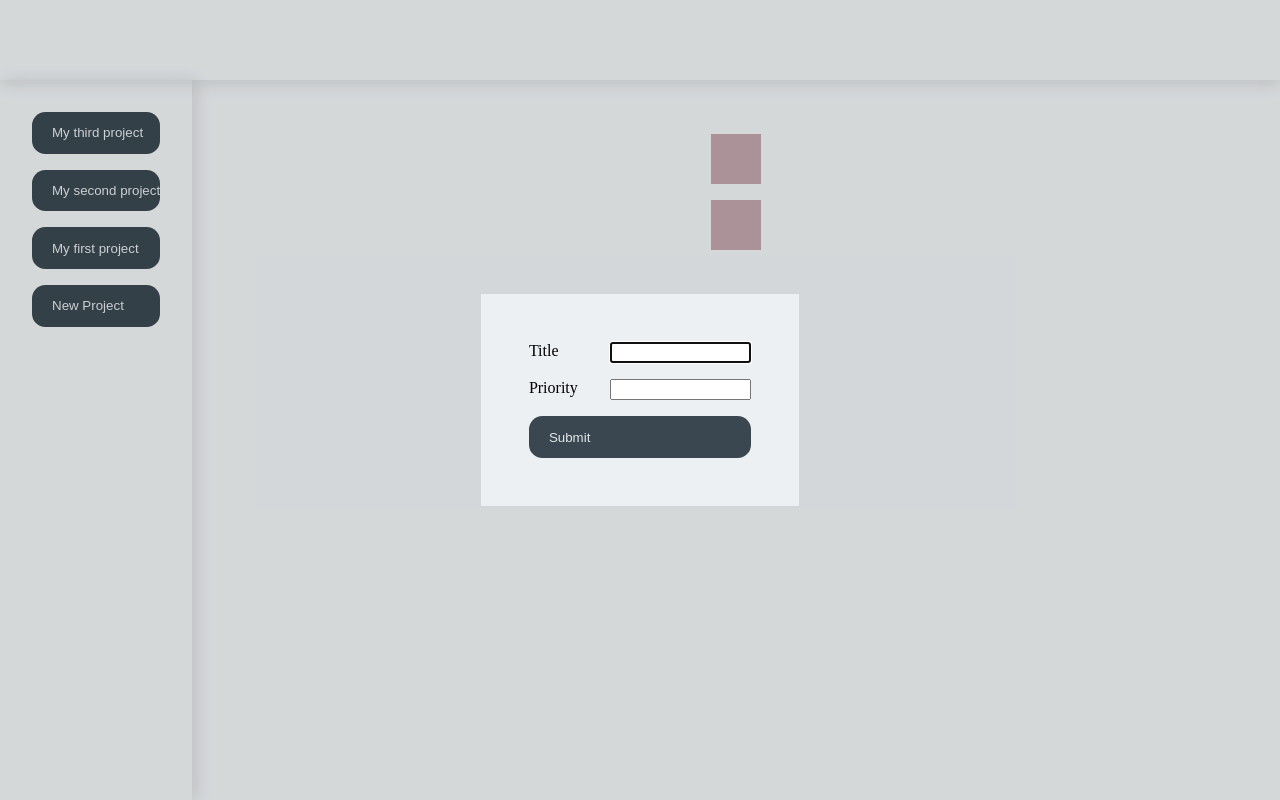
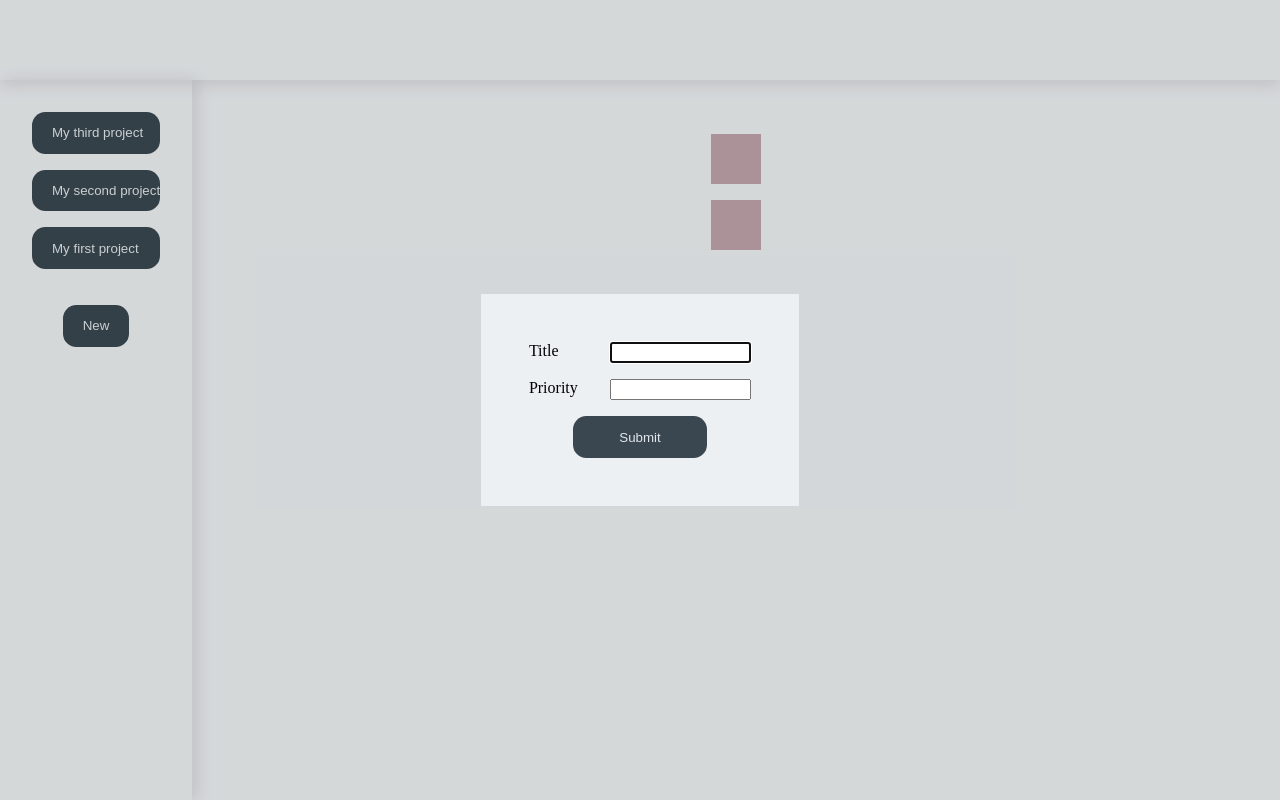
Before and after one commit to EthanL02/todo-list, a website built with webpack: page src/template.html in a window 1280 px wide. Built offline with nearby package versions, Linux system fonts and the light colour scheme.

Commit message:
Make submit and add buttons visiually distinct
Different size than rest of content & given more spacing

```diff
--- a/src/styles.css
+++ b/src/styles.css
@@ -33,6 +33,19 @@ button {
 button:hover {
     transform: scale(1.1);
     cursor: pointer;
+}
+
+button.form {
+    width: 10em;
+    text-align: center;
+    align-self: center;
+}
+
+button.add {
+    margin-top: 1.5em;
+    width: 5em;
+    text-align: center;
+    align-self: center;
 }
 
 label {
--- a/src/template.html
+++ b/src/template.html
@@ -9,7 +9,7 @@
 
         </div>
         <div id="side-bar">
-            <button class="add">New Project</button>
+            <button class="add">New</button>
         </div>
         <div id="main-content">
         </div>
```
